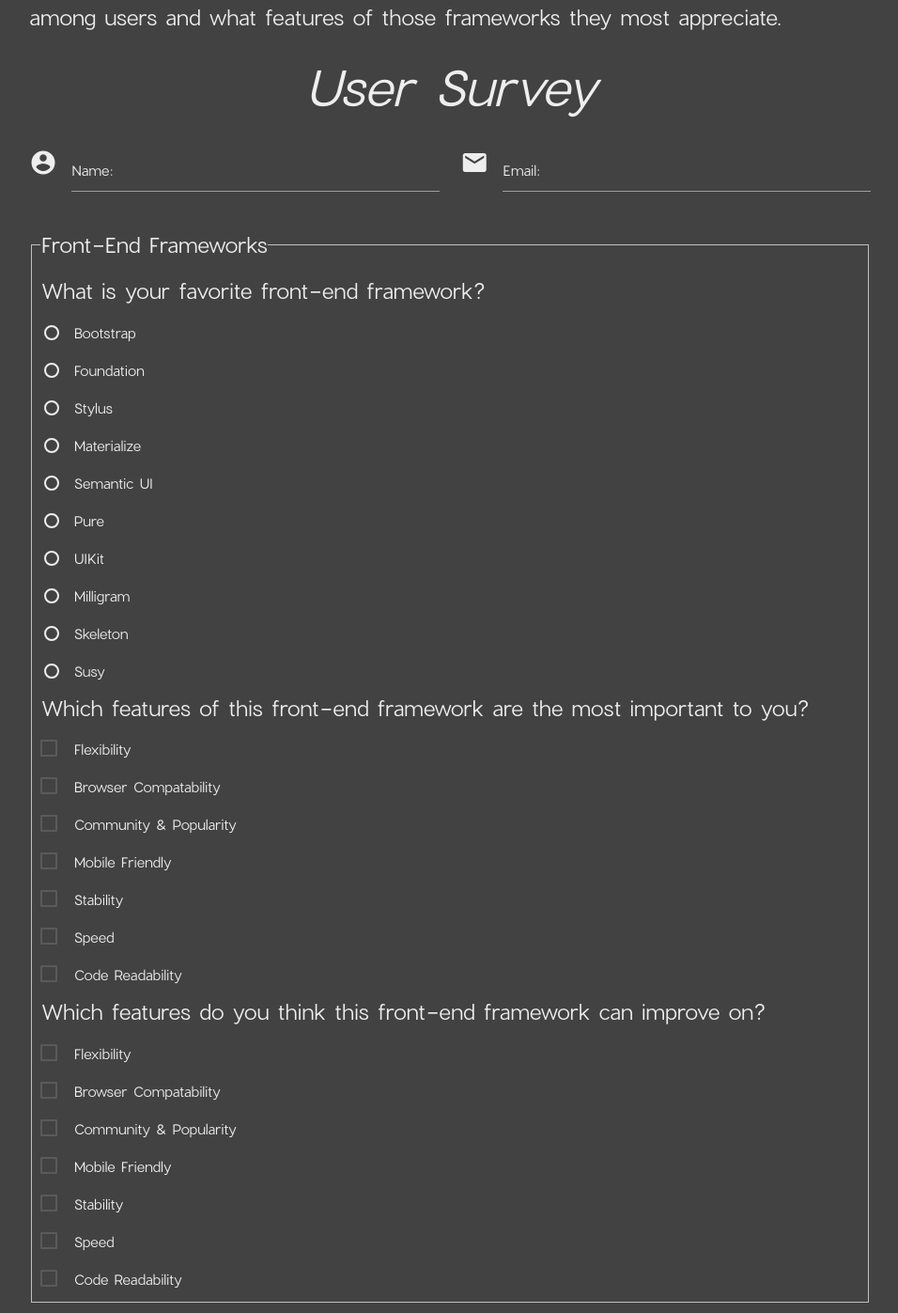
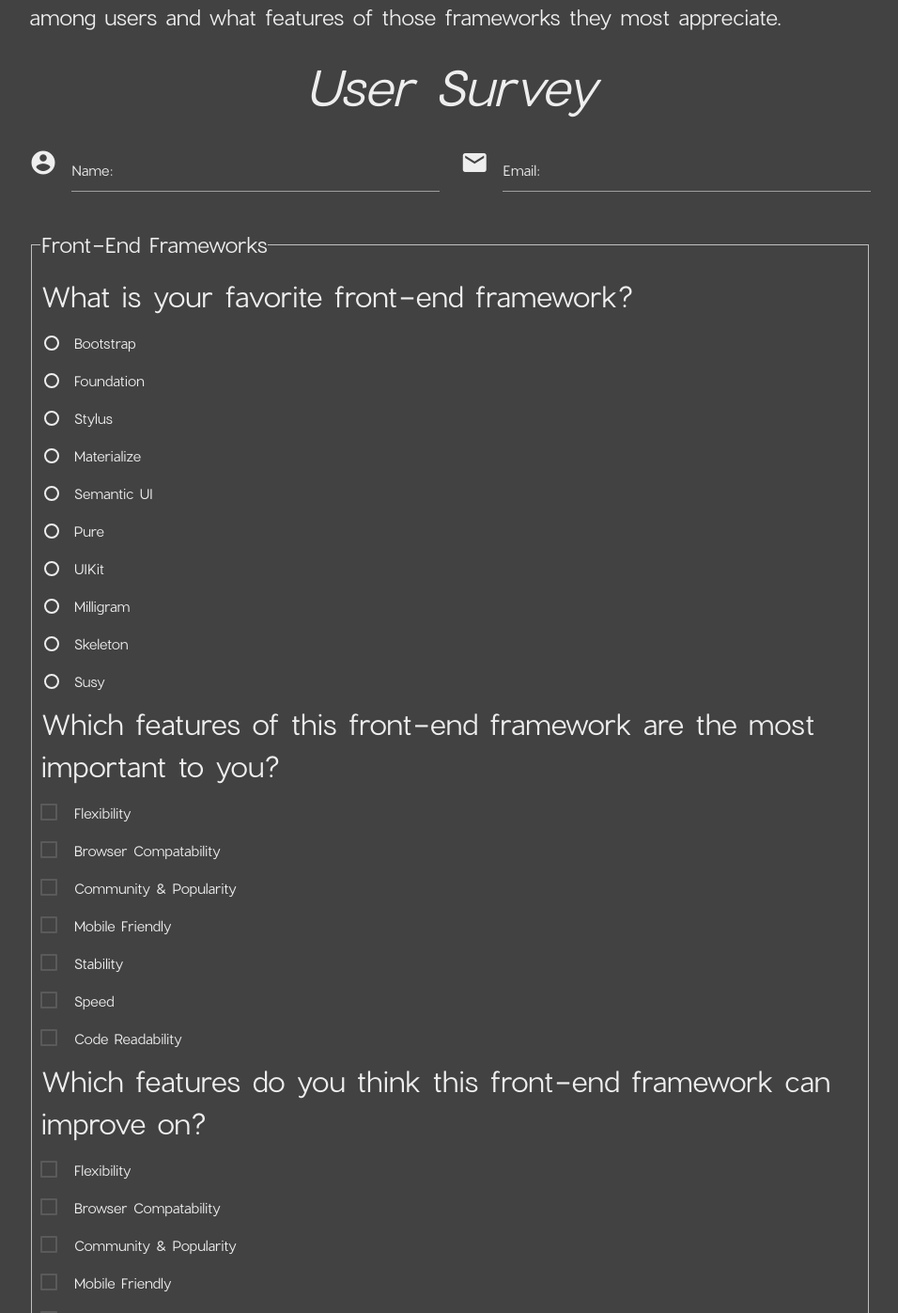
Before and after one commit to ahashim1/CSC174_Assignment8, a PHP site: page / in a window 1280 px wide. Shown: the part 2250-3647 px from the top of the page at 94% size, without its empty margins (161-1117 px from the left). Run offline with PHP 8.4, Linux system fonts and the light colour scheme; some libraries are stand-ins or nearby versions.

Commit message:
size change for question titles

```diff
--- a/css/overrides.css
+++ b/css/overrides.css
@@ -106,7 +106,7 @@ button.save_button{
 }
 
 .questiontitle{
-	font-size: 150%;
+	font-size: 200%;
 	margin-top: 10px;
 	margin-bottom: 5px;
 }
```
